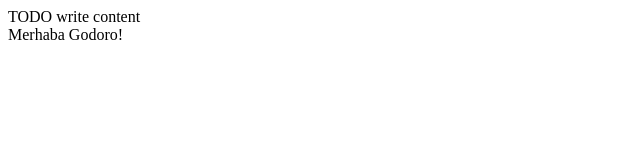
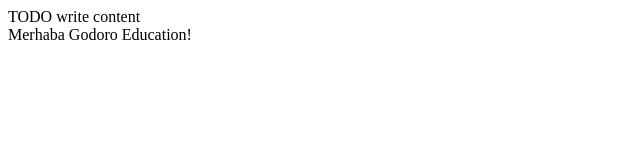
Before and after one commit to ozkanada/godoro_ozkan, a plain HTML site: page web/index.html in a window 1280 px wide. Shown: the full height of the page, 0-640 px from the left. Drawn offline with Linux system fonts and the light colour scheme.

Commit message:
index değişti.

```diff
--- a/web/index.html
+++ b/web/index.html
@@ -12,6 +12,6 @@ and open the template in the editor.
     </head>
     <body>
         <div>TODO write content</div>
-        Merhaba Godoro!
+        Merhaba Godoro Education!
     </body>
 </html>
```
